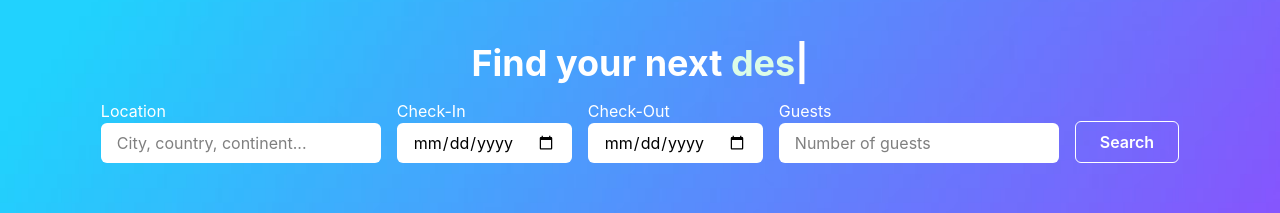
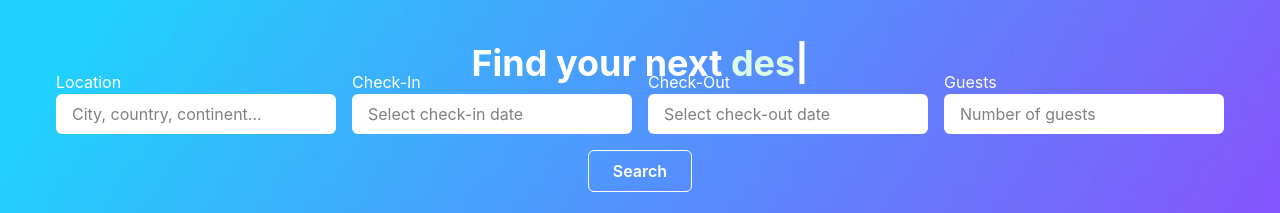
Before and after one commit to itsmaik/holidaze-maik, a React (Vite) app: page / in a window 1280 px wide. Shown: the part 127-340 px from the top of the page. Built offline with nearby package versions, Linux system fonts and the light colour scheme; no server answers.

Commit message:
Replaces native html date input with datePicker

```diff
--- a/src/components/globals/SearchBarForm.tsx
+++ b/src/components/globals/SearchBarForm.tsx
@@ -1,13 +1,15 @@
 import { useState, ChangeEvent, FormEvent, JSX } from "react";
+import { useNavigate } from "react-router-dom";
+import DatePicker from "react-datepicker"; // <-- New import
+import "react-datepicker/dist/react-datepicker.css"; // <-- Import the styles
+import AnimatedText from "@components/navbar/AnimatedText";
 import Button from "@components/globals/Button";
-import { useNavigate } from "react-router-dom";
-import AnimatedText from "@components/navbar/AnimatedText";
 
 // Define the structure of the search form values
 interface SearchFormValues {
   location: string;
-  checkIn: string;
-  checkOut: string;
+  checkIn: Date | null;
+  checkOut: Date | null;
   guests: string;
 }
 
@@ -15,8 +17,8 @@ export default function SearchBarForm(): JSX.Element {
   // Initialize form state
   const initialFormValues: SearchFormValues = {
     location: "",
-    checkIn: "",
-    checkOut: "",
+    checkIn: null,
+    checkOut: null,
     guests: "",
   };
 
@@ -24,26 +26,47 @@ export default function SearchBarForm(): JSX.Element {
     useState<SearchFormValues>(initialFormValues);
   const navigate = useNavigate();
 
-  // Update state on input change
+  // Update state on text input change
   const handleChange = (e: ChangeEvent<HTMLInputElement>) => {
     const { name, value } = e.target;
     setFormValues((prev) => ({ ...prev, [name]: value }));
+  };
+
+  // Update check-in date
+  const handleCheckInChange = (date: Date | null) => {
+    setFormValues((prev) => ({ ...prev, checkIn: date }));
+  };
+
+  // Update check-out date
+  const handleCheckOutChange = (date: Date | null) => {
+    setFormValues((prev) => ({ ...prev, checkOut: date }));
   };
 
   // Handle form submission to build a query string and navigate to search results
   const handleSubmit = (e: FormEvent) => {
     e.preventDefault();
 
-    const query = new URLSearchParams(
-      Object.entries(formValues).reduce((acc, [key, value]) => {
-        if (value) acc[key] = value.toString();
-        return acc;
-      }, {} as Record<string, string>)
-    ).toString();
+    // Convert date objects to strings (e.g., ISO format or dd/mm/yyyy)
+    const checkInString = formValues.checkIn
+      ? formValues.checkIn.toISOString().split("T")[0] // "YYYY-MM-DD"
+      : "";
+    const checkOutString = formValues.checkOut
+      ? formValues.checkOut.toISOString().split("T")[0]
+      : "";
+
+    // Build the query parameters
+    const queryParams: Record<string, string> = {};
+    if (formValues.location) queryParams.location = formValues.location;
+    if (checkInString) queryParams.checkIn = checkInString;
+    if (checkOutString) queryParams.checkOut = checkOutString;
+    if (formValues.guests) queryParams.guests = formValues.guests;
+
+    const query = new URLSearchParams(queryParams).toString();
 
     if (query) {
       navigate(`/search-results?${query}`);
     }
+
     // Reset form state after submission
     setFormValues(initialFormValues);
   };
@@ -62,6 +85,7 @@ export default function SearchBarForm(): JSX.Element {
         onSubmit={handleSubmit}
         className='flex flex-wrap justify-center gap-4 w-full md:w-auto'
       >
+        {/* LOCATION INPUT */}
         <div className='flex flex-col w-full md:w-auto'>
           <label
             htmlFor='location'
@@ -77,47 +101,49 @@ export default function SearchBarForm(): JSX.Element {
             onChange={handleChange}
             aria-label='Search location'
             placeholder='City, country, continent...'
-            className='w-full px-4 py-2 bg-white focus:outline-none rounded-md text-black'
+            className='w-full bg-white px-4 py-2 focus:outline-none rounded-md text-black'
           />
         </div>
 
-        <div className='flex flex-row w-full gap-2 md:w-auto md:gap-4'>
-          <div className='flex flex-col w-1/2'>
+        {/* CHECK-IN DATEPICKER */}
+        <div className='flex flex-col w-1/2 md:w-auto'>
           <label
             htmlFor='checkIn'
             className='text-sm sm:text-base hidden sm:block'
           >
             Check-In
           </label>
-            <input
-              type='date'
+          <DatePicker
             id='checkIn'
-              name='checkIn'
-              value={formValues.checkIn}
-              onChange={handleChange}
-              aria-label='Check-in date'
-              className='w-full px-4 py-2 bg-white focus:outline-none rounded-md text-black'
+            selected={formValues.checkIn}
+            onChange={handleCheckInChange}
+            minDate={new Date()}
+            placeholderText='Select check-in date'
+            className='w-full bg-white text-black px-4 py-2 focus:outline-none h-10 rounded-md'
+            dateFormat='dd/MM/yyyy'
           />
         </div>
-          <div className='flex flex-col w-1/2'>
+
+        {/* CHECK-OUT DATEPICKER */}
+        <div className='flex flex-col w-1/2 md:w-auto'>
           <label
             htmlFor='checkOut'
             className='text-sm sm:text-base hidden sm:block'
           >
             Check-Out
           </label>
-            <input
-              type='date'
+          <DatePicker
             id='checkOut'
-              name='checkOut'
-              value={formValues.checkOut}
-              onChange={handleChange}
-              aria-label='Check-out date'
-              className='w-full px-4 py-2 bg-white focus:outline-none rounded-md text-black'
+            selected={formValues.checkOut}
+            onChange={handleCheckOutChange}
+            minDate={formValues.checkIn || new Date()}
+            placeholderText='Select check-out date'
+            className='w-full bg-white text-black px-4 py-2 focus:outline-none h-10 rounded-md'
+            dateFormat='dd/MM/yyyy'
           />
         </div>
-        </div>
 
+        {/* GUESTS INPUT */}
         <div className='flex flex-col w-full md:w-auto'>
           <label
             htmlFor='guests'
@@ -133,10 +159,11 @@ export default function SearchBarForm(): JSX.Element {
             onChange={handleChange}
             aria-label='Number of guests'
             placeholder='Number of guests'
-            className='w-full px-4 py-2 bg-white focus:outline-none rounded-md text-black'
+            className='w-full bg-white px-4 py-2 focus:outline-none rounded-md text-black'
           />
         </div>
 
+        {/* SUBMIT BUTTON */}
         <div className='flex flex-col w-full md:w-auto self-center md:self-end'>
           <Button
             type='submit'
```
Lines whose indentation alone changed are shown as unchanged.
